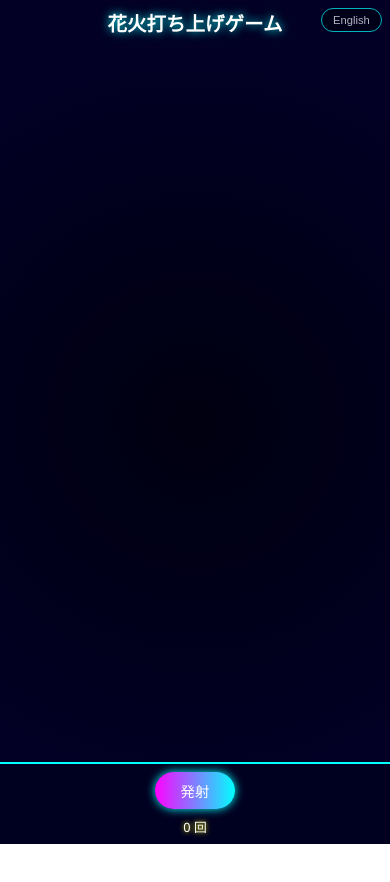
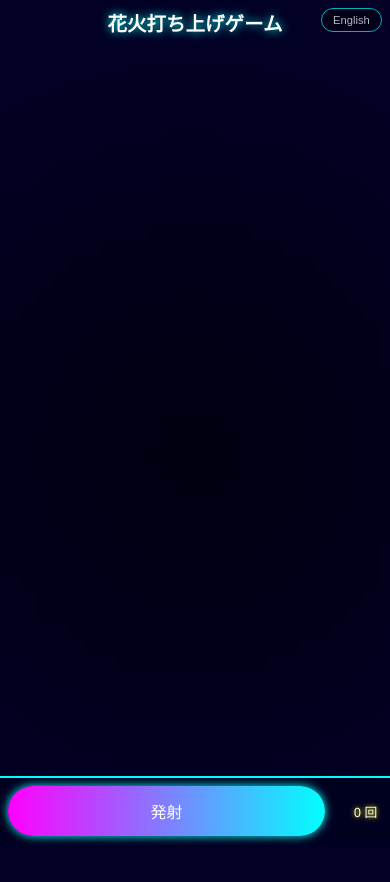
Before and after one commit to KosukeT-dev/fireworks, a plain HTML site: page index.html in a window 390 px wide. Before the commit the page ends 844 px from the top, so only its background shows below. Drawn offline with Linux system fonts and the light colour scheme.

Commit message:
Update index.html

```diff
--- a/index.html
+++ b/index.html
@@ -80,6 +80,30 @@
     @media (max-width: 480px) {
         #controls {
             flex-direction: column;
+        }
+    }
+
+    @media (max-width: 600px) {
+        #controls {
+            position: fixed;
+            bottom: 0;
+            left: 0;
+            width: 100%;
+            padding: 0.5rem;
+            background: rgba(0,0,30,0.8);
+            border-top: 2px solid cyan;
+            flex-direction: row;
+        }
+        #launchBtn {
+            flex: 1;
+            font-size: clamp(1rem, 4vw, 1.4rem);
+            padding: 0.8rem;
+        }
+        #counter {
+            flex: 0 0 auto;
+        }
+        body {
+            padding-bottom: 60px;
         }
     }
 </style>
```
